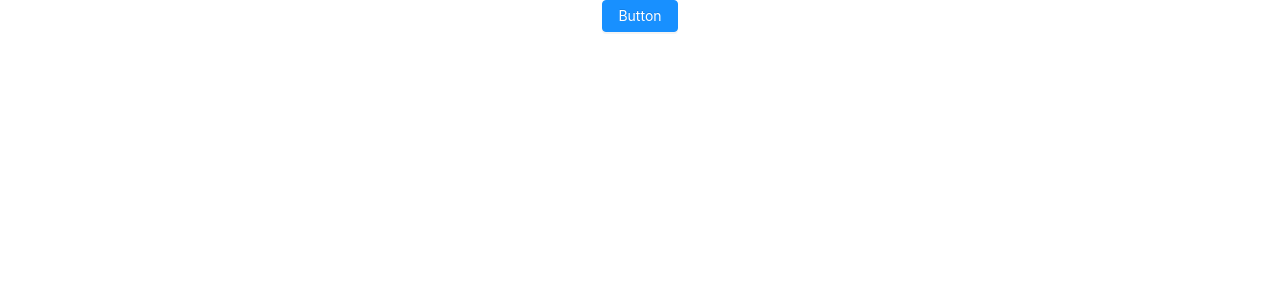
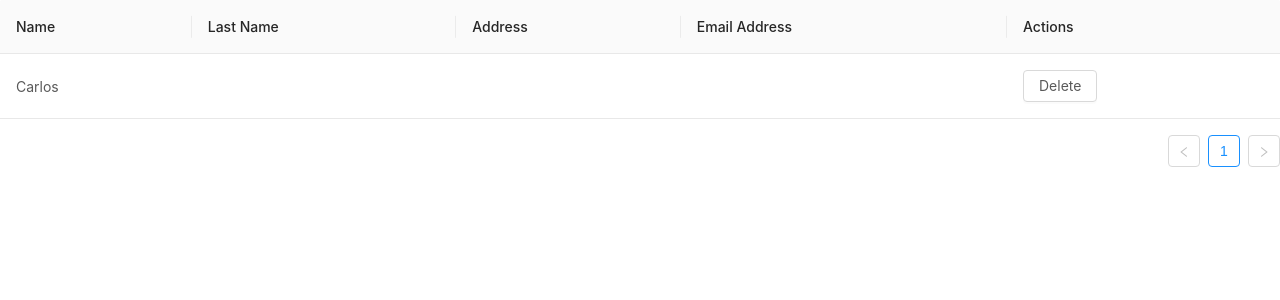
Before and after one commit to guidopola/edugo, a React (Create React App) app: page / in a window 1280 px wide. Shown: the top 300 px of the page. Built offline with nearby package versions, Linux system fonts and the light colour scheme.

Commit message:
Use custom AntD Table component

```diff
--- a/package.json
+++ b/package.json
@@ -3,6 +3,7 @@
   "version": "0.1.0",
   "private": true,
   "dependencies": {
+    "@ant-design/icons": "^4.1.0",
     "@testing-library/jest-dom": "^4.2.4",
     "@testing-library/react": "^9.3.2",
     "@testing-library/user-event": "^7.1.2",
@@ -15,7 +16,7 @@
     "babel-plugin-import": "^1.13.0",
     "customize-cra": "^0.9.1",
     "mobx": "^5.15.4",
-    "mobx-react-lite": "^2.0.6",
+    "mobx-react": "^6.2.2",
     "react": "^16.13.1",
     "react-app-rewired": "^2.1.6",
     "react-dom": "^16.13.1",
--- a/src/App.tsx
+++ b/src/App.tsx
@@ -1,11 +1,16 @@
 import React from 'react';
-import Button from 'antd/es/button';
 import './App.css';
+
+import { AppState } from './DataItem';
+import DataItem from './DataItem'
+
+const appState = new AppState();
+
 
 function App() {
   return (
     <div className="App">
-      <Button type="primary">Button</Button>
+      <DataItem appState={appState} />
     </div>
   );
 }
--- /dev/null
+++ b/src/DataItem.tsx
@@ -0,0 +1,45 @@
+import React from 'react'
+import { Button, Typography, Row, Col } from 'antd';
+import { EditOutlined, DeleteOutlined } from '@ant-design/icons';
+
+
+import {observable} from 'mobx';
+import {observer} from 'mobx-react';
+import CustomerList, { CustomerItem } from './components/CustomerList';
+
+
+export class AppState {
+    @observable timer = 0;
+
+    constructor() {
+        setInterval(() => {
+            this.timer += 1;
+        }, 1000);
+    }
+
+    resetTimer() {
+        this.timer = 0;
+    }
+}
+
+
+const data: CustomerItem[] = [{
+    key: 0,
+    name: 'Carlos',
+}];
+
+
+@observer
+export default class DataItem extends React.Component<{appState: AppState}, {}> {
+    render() {
+        return(
+            <div>
+                <CustomerList onDelete={this.onDelete.bind(this)} data={data} />
+            </div>
+        );
+    }
+
+    onDelete = (id : Number) => {
+        console.log(id);
+    }
+}
--- /dev/null
+++ b/src/components/CustomerList.tsx
@@ -0,0 +1,48 @@
+import { Table, Popconfirm, Button } from 'antd'
+import React from 'react';
+import { ColumnProps } from 'antd/lib/table';
+
+
+export interface CustomerItem {
+    key: number,
+    name: string;
+}
+
+export default class CustomerList extends React.Component<{onDelete : any, data: any}, {}> {
+    columns: ColumnProps<CustomerItem>[] = [
+        {
+            key: 'name',
+            title: 'Name',
+            dataIndex: 'name',
+        },
+        {
+            key: 'lastname',
+            title: 'Last Name',
+            dataIndex: 'lastname'
+        },
+        {
+            key: 'address',
+            title: 'Address',
+            dataIndex: 'address'
+        },
+        {
+            key: 'email',
+            title: 'Email Address',
+            dataIndex: 'email'
+        },
+        {
+            title: 'Actions',
+            render: (text, record) => {
+                return (
+                <Popconfirm title="Delete?" onConfirm={() => this.props.onDelete(record.key)}>
+                    <Button>Delete</Button>
+                </Popconfirm>
+                );
+            },
+        },
+    ];
+
+    render() {
+        return <Table dataSource={this.props.data} columns={this.columns} />;
+    }
+};
```
Also changed, not shown: 1 other file (tests, documents, lock files or other folders).
